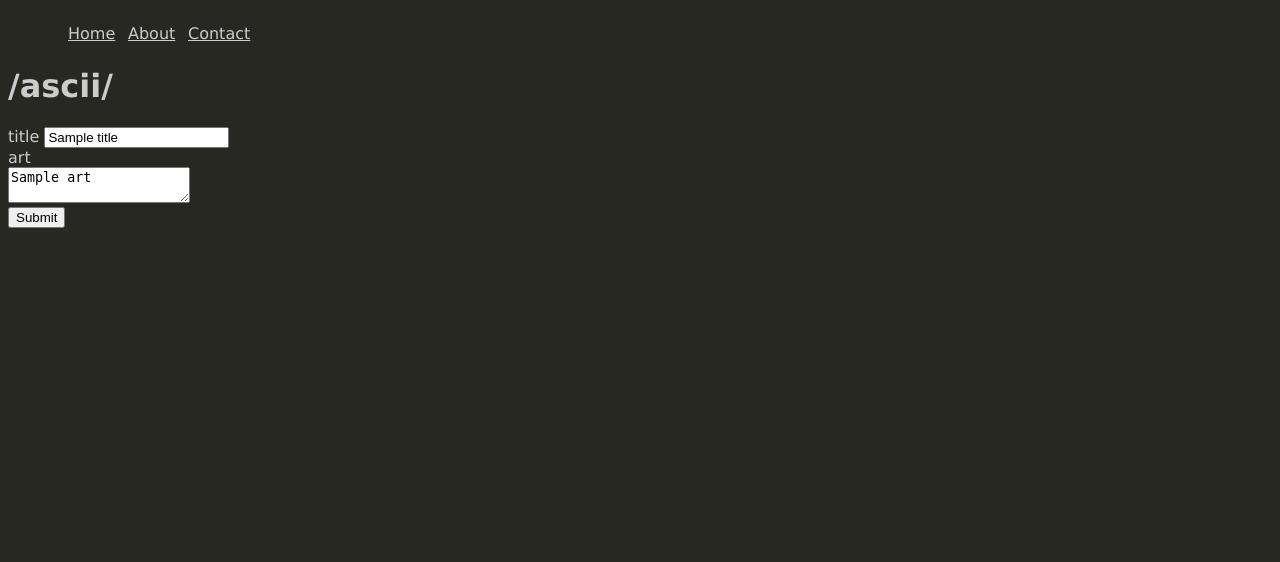
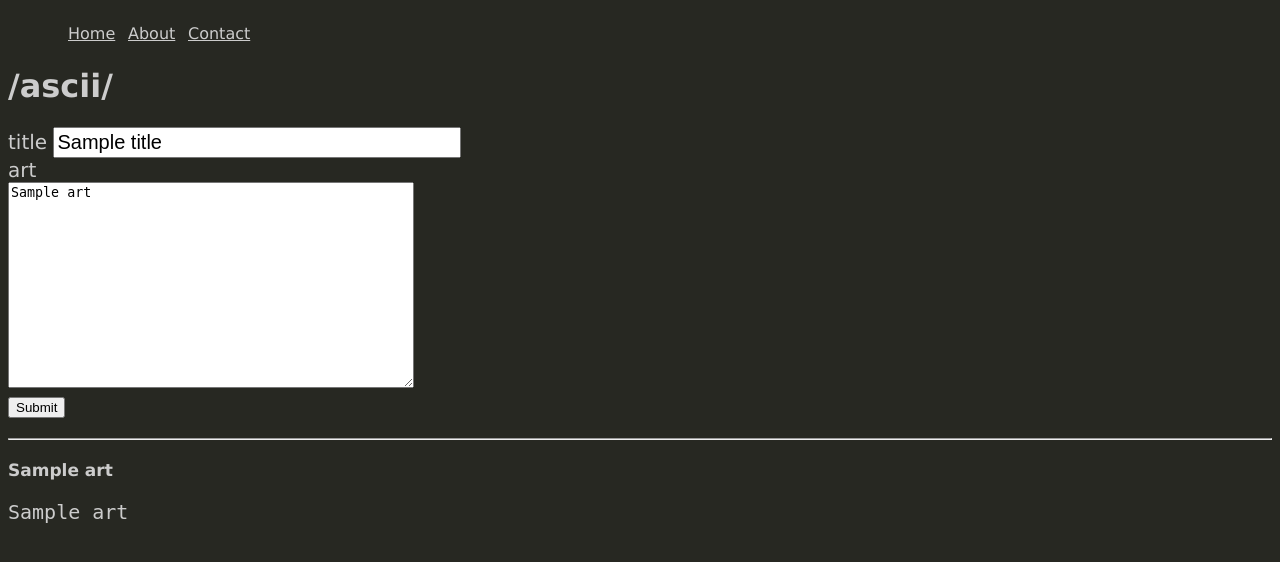
Before and after one commit to jandersson/website, a Python web app: template templates/asciichan.html in a window 1280 px wide. Shown: the top 562 px of the page. Run offline with Jinja, Linux system fonts and the light colour scheme; the template is opened without the code that fills it: most values are stand-ins (such as "Sample title", 1, 10 or a date in 2020).

Commit message:
complete asciichan project

```diff
--- a/stylesheets/main.css
+++ b/stylesheets/main.css
@@ -3,7 +3,9 @@ body {
   background-color: #272822;
   color: #ccc;
 }
-
+.error {
+	color: red;
+}
 #name {
 	text-align: center;
 	color:  #6d9fac;
@@ -13,6 +15,40 @@ body {
 	float: left;
 }
 
+textarea {
+	width: 400px;
+	height: 200px;
+	font-family: monospace;
+}
+
+hr {
+	margin: 20px auto;
+}
+
+.art + .art {
+	margin-top: 20px;
+}
+
+.art-title {
+	font-weight: bold;
+	font-size: 17px;
+}
+
+.art-body {
+	margin: 0;
+	font-size: 17px;
+}
+
+input[type=text]{
+	width: 400px;
+	font-size: 20px;
+	padding: 2px;
+}
+
+label {
+	display: block;
+	font-size: 20px;
+}
 .content {
 	width: 470px;
 	height: 500px;
--- a/templates/about.html
+++ b/templates/about.html
@@ -8,4 +8,7 @@
 <a href='/fizzbuzz?n=100'>FizzBuzz</a>
 <br>
 <a href='/shoppinglist'>Shopping List</a>
+<br>
+<a href='/asciichan'>AsciiChan</a>
+<br>
 {% endblock %}
--- a/templates/asciichan.html
+++ b/templates/asciichan.html
@@ -16,4 +16,11 @@
 	<input type="submit">
 </form>
 
+<hr>
+{% for art in arts %}
+	<div class="art">
+		<div class="art-title">{{art.title}}</div>
+		<pre class="art-art">{{art.art}}</pre>
+	</div>
+{% endfor %}
 {% endblock %}
```
Also changed, not shown: main.py (+13 -2 lines).
